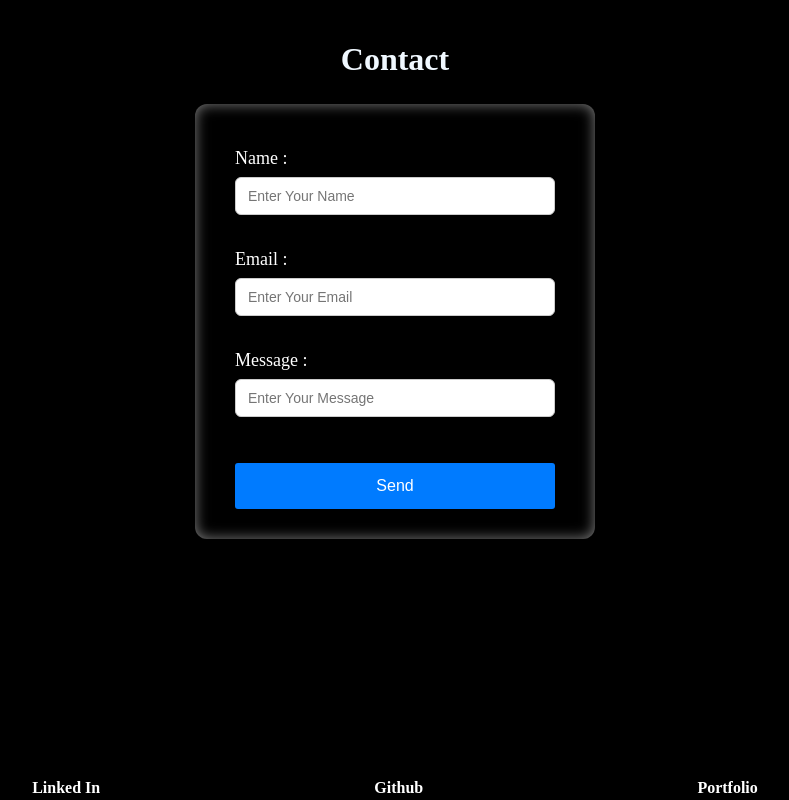
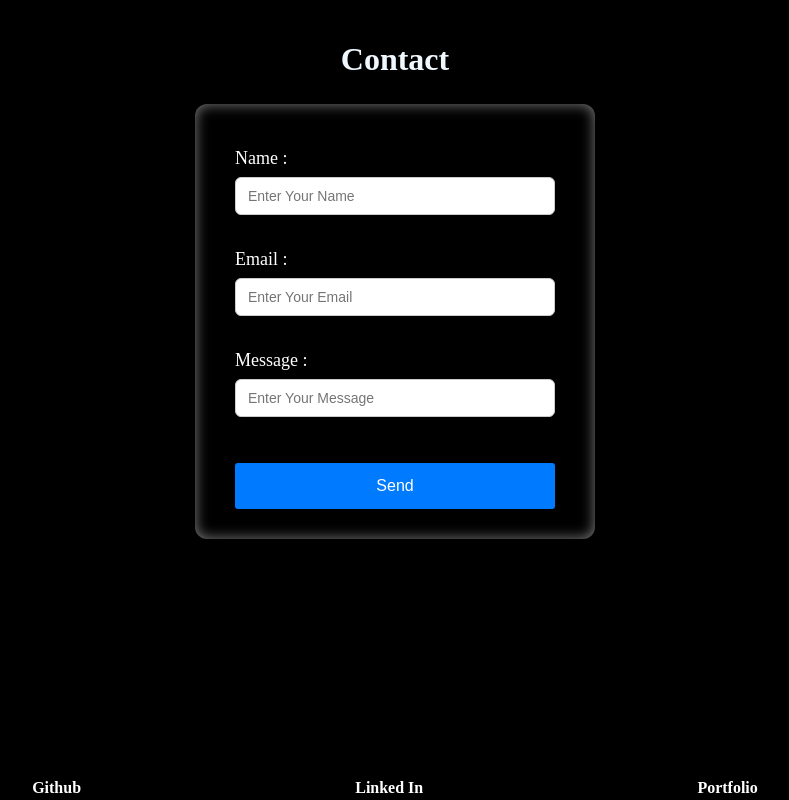
Before and after one commit to Paramesh-Kumar-2004/VP_Portfolio-2, a React (Create React App) app: page / in a window 1280 px wide. Shown: the part 4240-5040 px from the top of the page, without its empty margins (245-1034 px from the left). Built offline with nearby package versions, Linux system fonts and the light colour scheme.

Commit message:
Updating The Footer

```diff
--- a/src/Components/Footer.jsx
+++ b/src/Components/Footer.jsx
@@ -7,8 +7,8 @@ function Footer() {
 
     return (
         <div id='MainFooter'>
-            <a href="https://paramesh-kumar-2004.github.io/VP_Portfolio/" >Linked In</a>
             <a href="https://github.com/paramesh-kumar-2004" >Github</a>
+            <a href="https://www.linkedin.com/in/paramesh-kumar-s-047632249/" >Linked In</a>
             <a href="https://paramesh-kumar-2004.github.io/VP_Portfolio/" >Portfolio</a>
         </div>
     )
```
